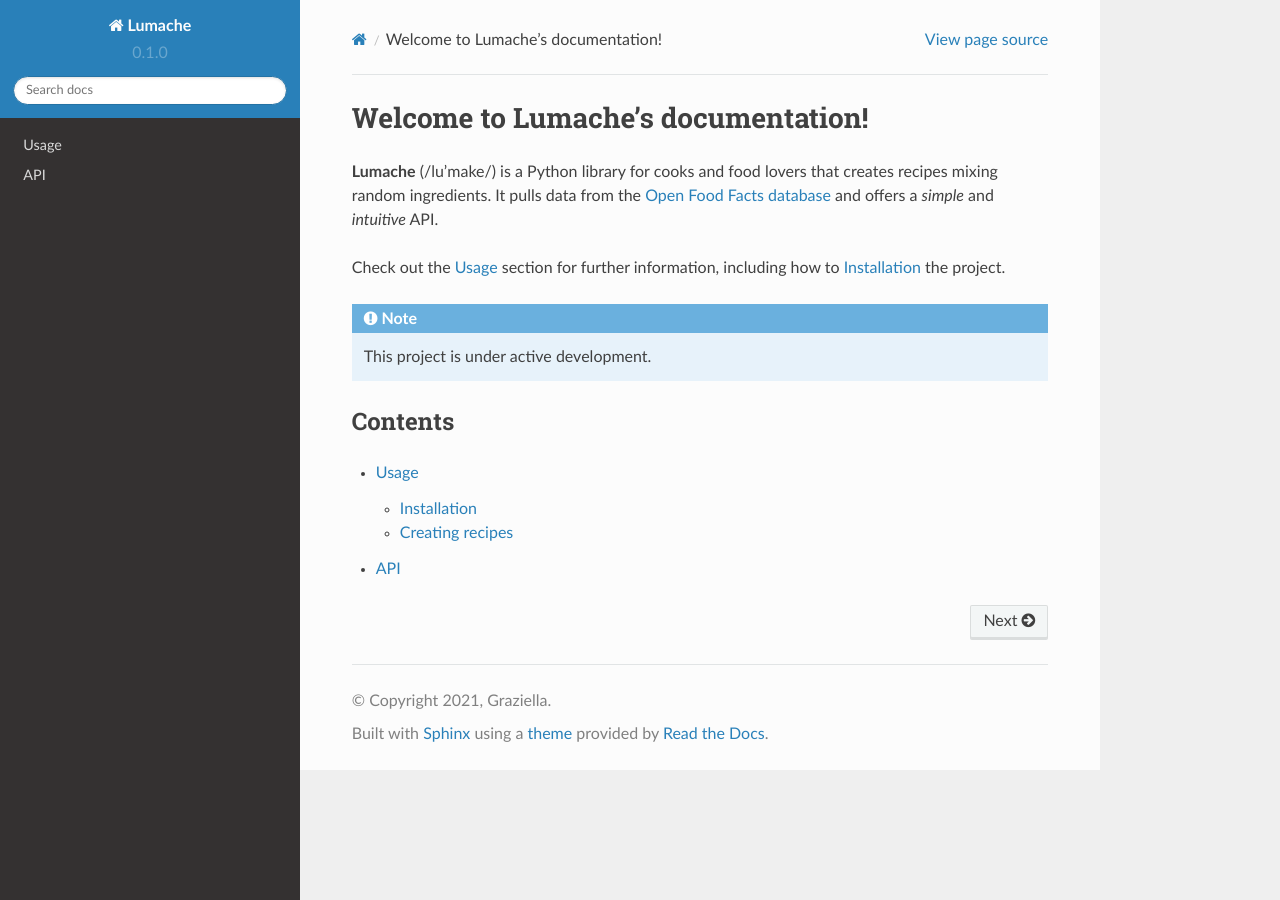
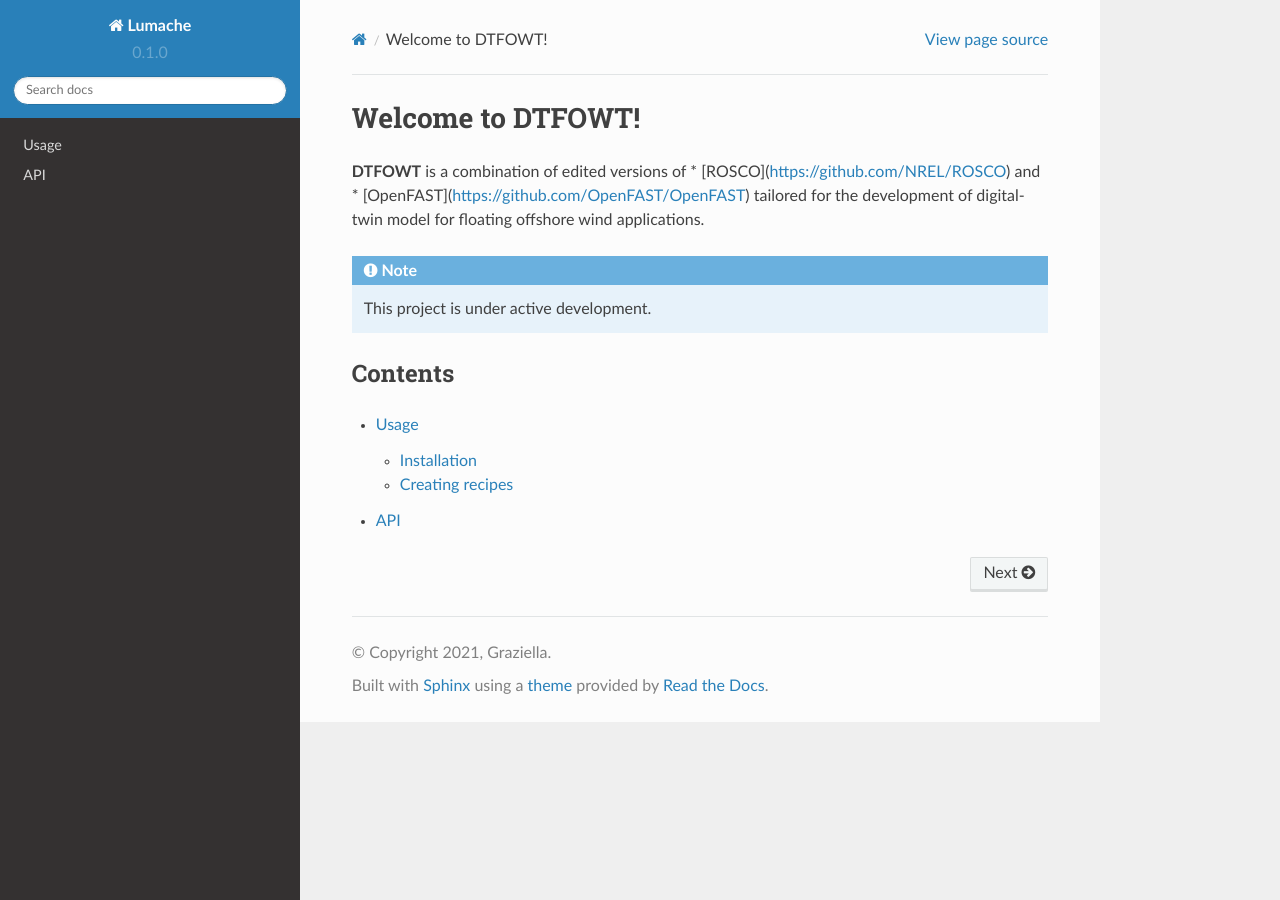
Before and after one commit to UMaine-W2/DigiTWind, a Sphinx documentation site: the page built from docs/source/index.rst, in a window 1280 px wide. Built offline with Sphinx 7.4.7 and the Read the Docs theme 2.0.0, drawn with Linux system fonts in a browser that asks for light colours.

Commit message:
Update index.rst

```diff
--- a/docs/source/index.rst
+++ b/docs/source/index.rst
@@ -1,13 +1,7 @@
-Welcome to Lumache's documentation!
+Welcome to DTFOWT!
 ===================================
 
-**Lumache** (/lu'make/) is a Python library for cooks and food lovers
-that creates recipes mixing random ingredients.
-It pulls data from the `Open Food Facts database <https://world.openfoodfacts.org/>`_
-and offers a *simple* and *intuitive* API.
-
-Check out the :doc:`usage` section for further information, including
-how to :ref:`installation` the project.
+**DTFOWT** is a combination of edited versions of * [ROSCO](https://github.com/NREL/ROSCO) and * [OpenFAST](https://github.com/OpenFAST/OpenFAST) tailored for the development of digital-twin model for floating offshore wind applications.
 
 .. note::
 
```
